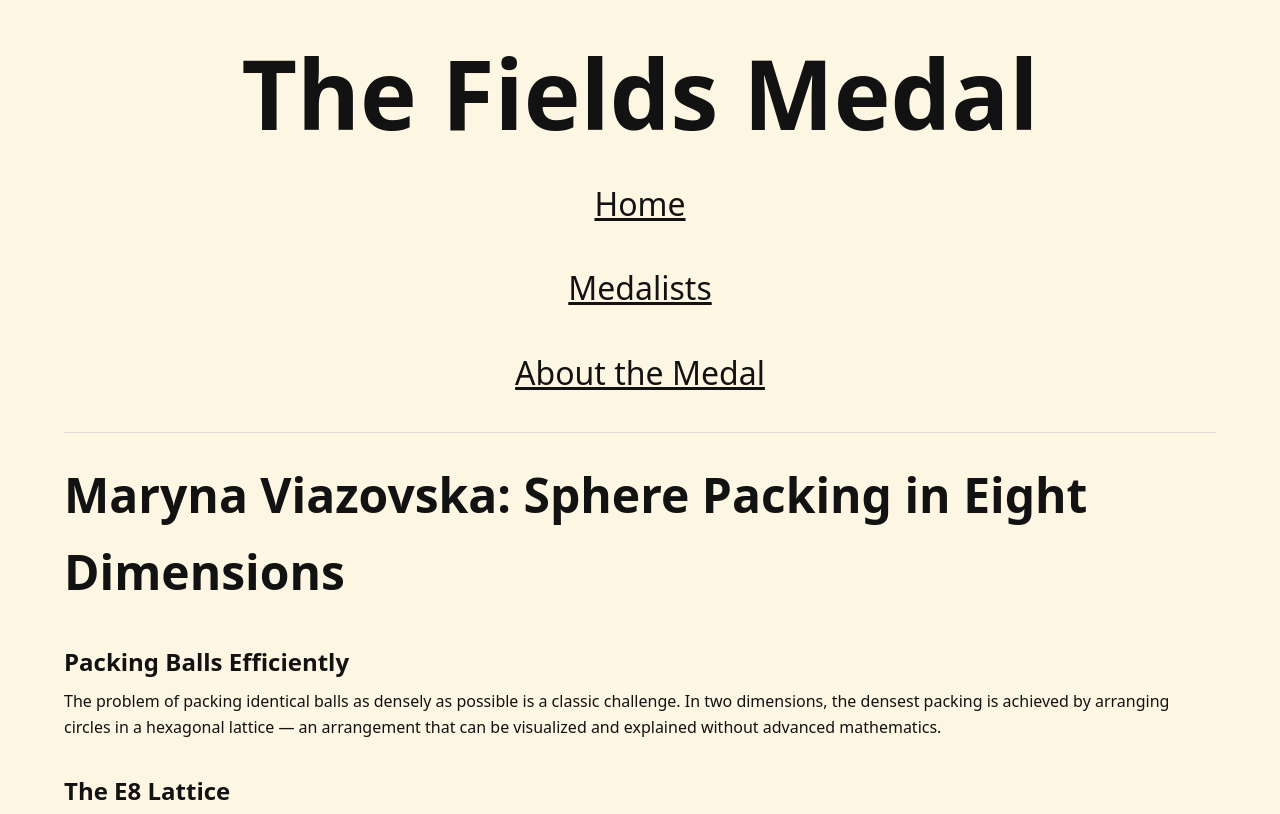
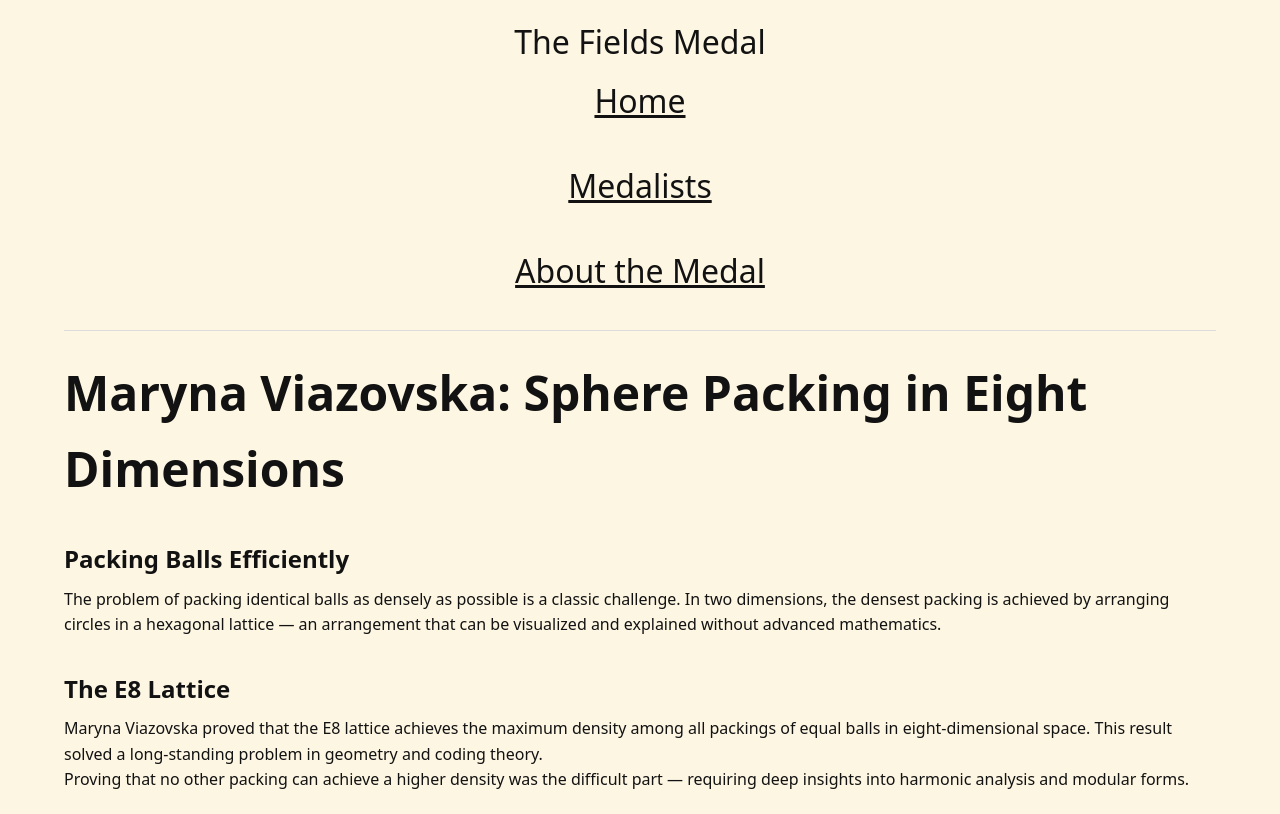
Before and after one commit to thesunclear/fieldsmedal.org, a plain HTML site: page mathematics/maryna-viazovska.html in a window 1280 px wide. Shown: the top 814 px of the page. Drawn offline with Linux system fonts and the light colour scheme.

Commit message:
Add files via upload

```diff
--- a/mathematics/maryna-viazovska.html
+++ b/mathematics/maryna-viazovska.html
@@ -8,7 +8,7 @@
 </head>
 <body>
   <header>
-    <h1><a href="../index.html">The Fields Medal</a></h1>
+    <a href="../index.html">The Fields Medal</a>
     <nav>
       <ul>
         <li><a href="../index.html">Home</a></li>
```
Also changed, not shown: mathematics/june-huh.html (+2 -2 lines).
